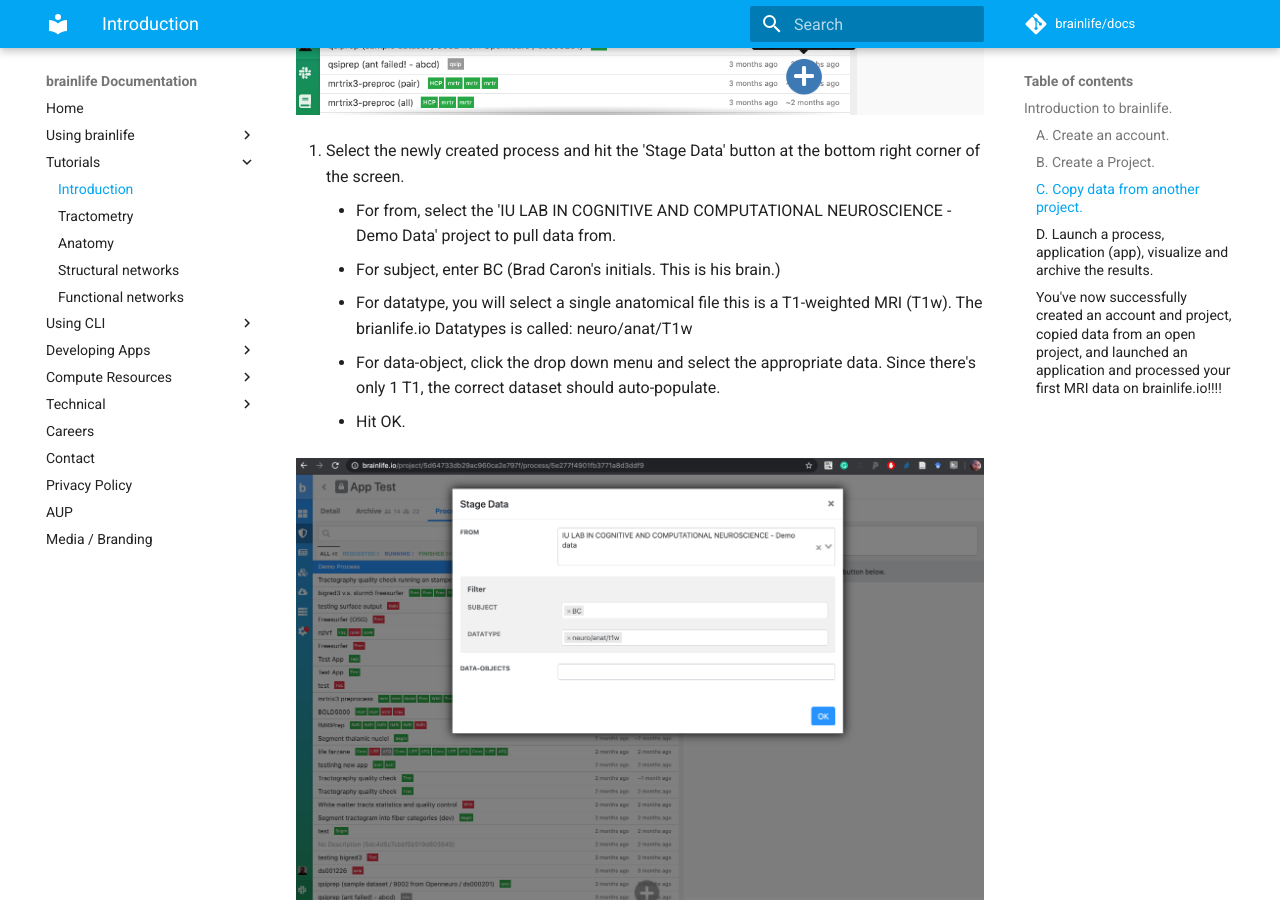
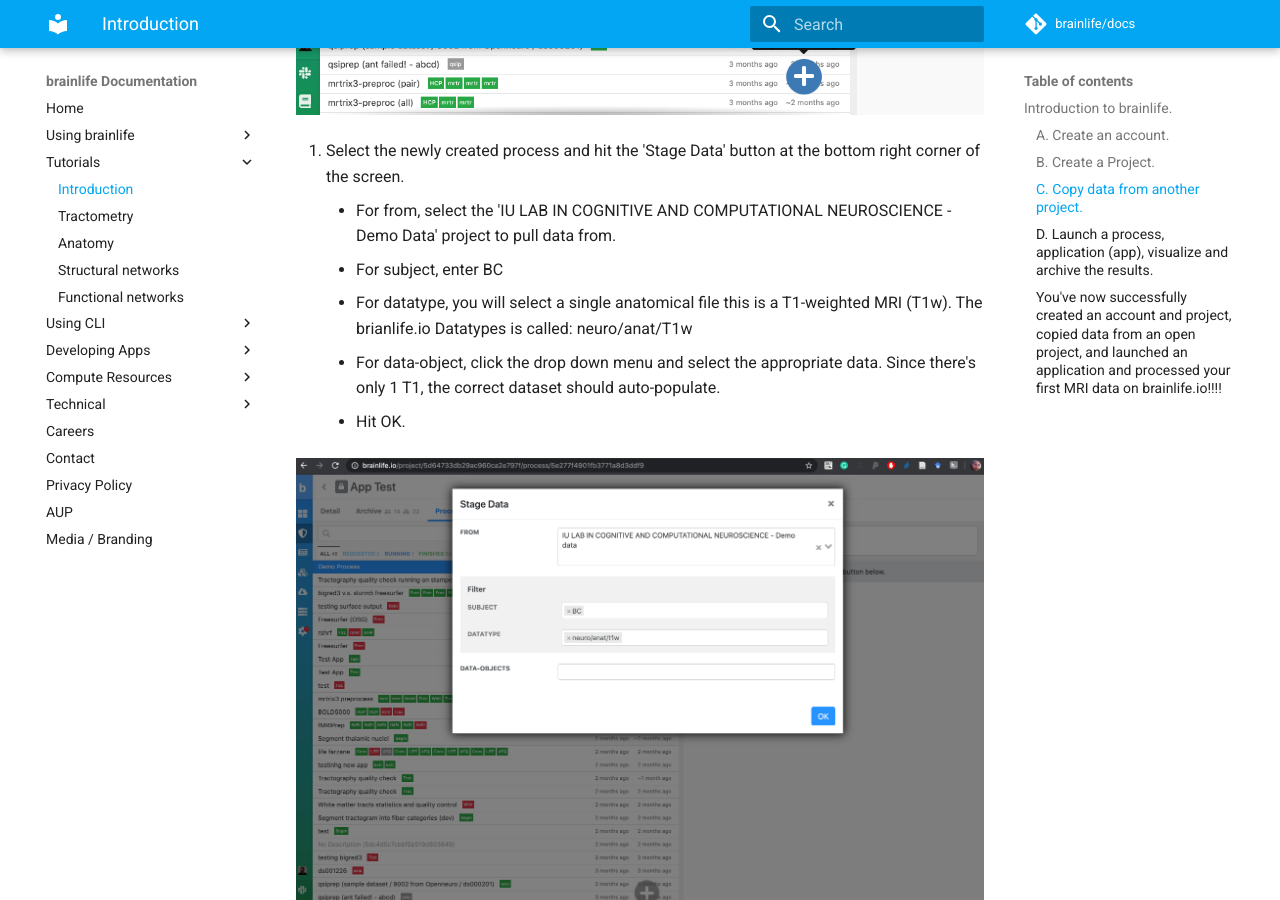
Before and after one commit to brainlife/docs, an MkDocs documentation site: the page built from docs/tutorial/introduction-to-brainlife.md, in a window 1280 px wide and 900 px high, scrolled down 3087 px. Built offline with MkDocs 1.6.1 and Material for MkDocs 9.7.7, drawn with Linux system fonts in a browser that asks for light colours; comment, search, counter and statistics services are not loaded.

Commit message:
Update introduction-to-brainlife.md

```diff
--- a/docs/tutorial/introduction-to-brainlife.md
+++ b/docs/tutorial/introduction-to-brainlife.md
@@ -62,7 +62,7 @@
 
 1. Select the newly created process and hit the 'Stage Data' button at the bottom right corner of the screen.
     * For from, select the 'IU LAB IN COGNITIVE AND COMPUTATIONAL NEUROSCIENCE - Demo Data' project to pull data from.
-    * For subject, enter BC (Brad Caron's initials. This is his brain.)
+    * For subject, enter BC
     * For datatype, you will select a single anatomical file this is a T1-weighted MRI (T1w). The brianlife.io Datatypes is called: neuro/anat/T1w
     * For data-object, click the drop down menu and select the appropriate data. Since there's only 1 T1, the correct dataset should auto-populate.
     * Hit OK.
```
